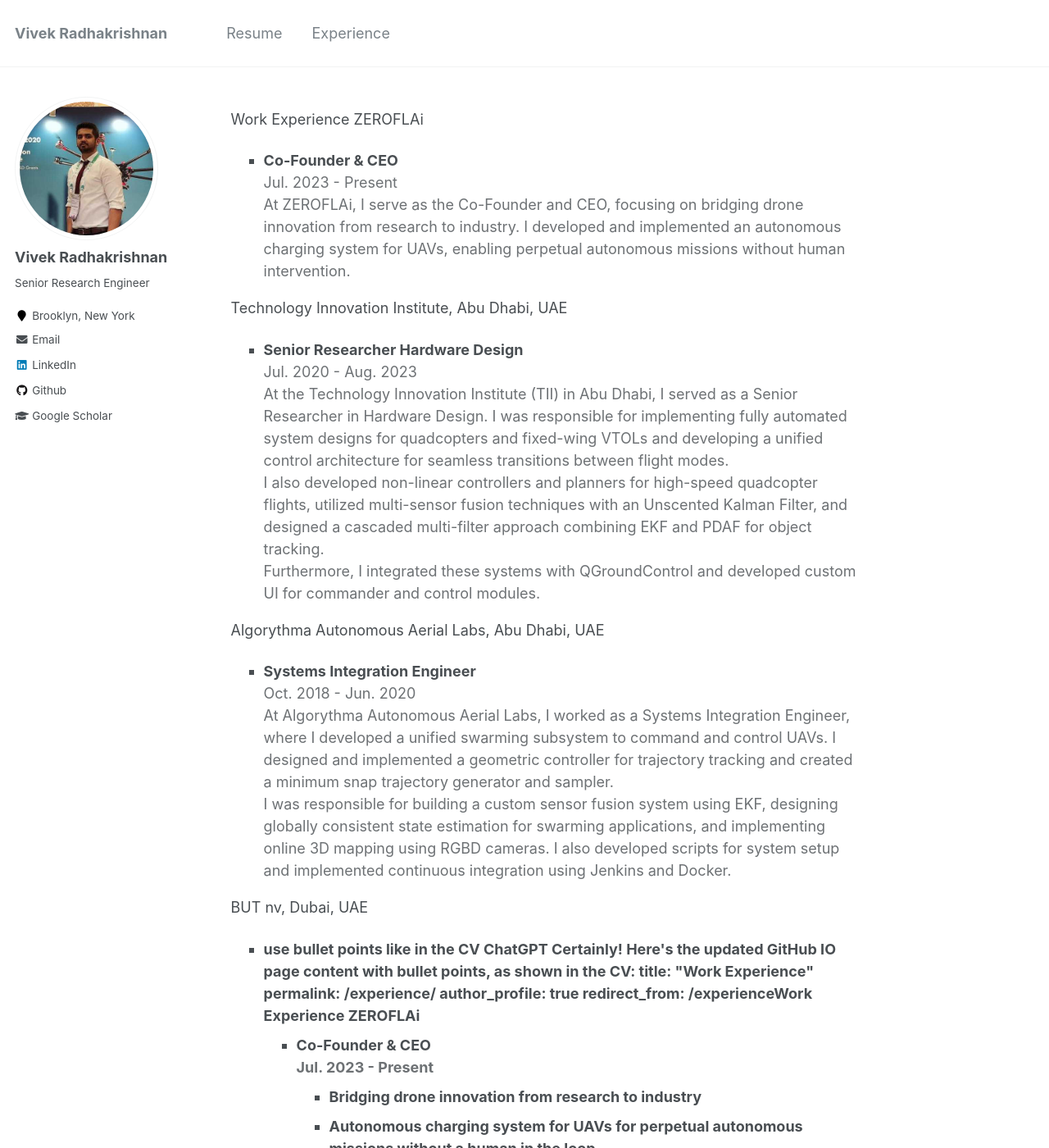
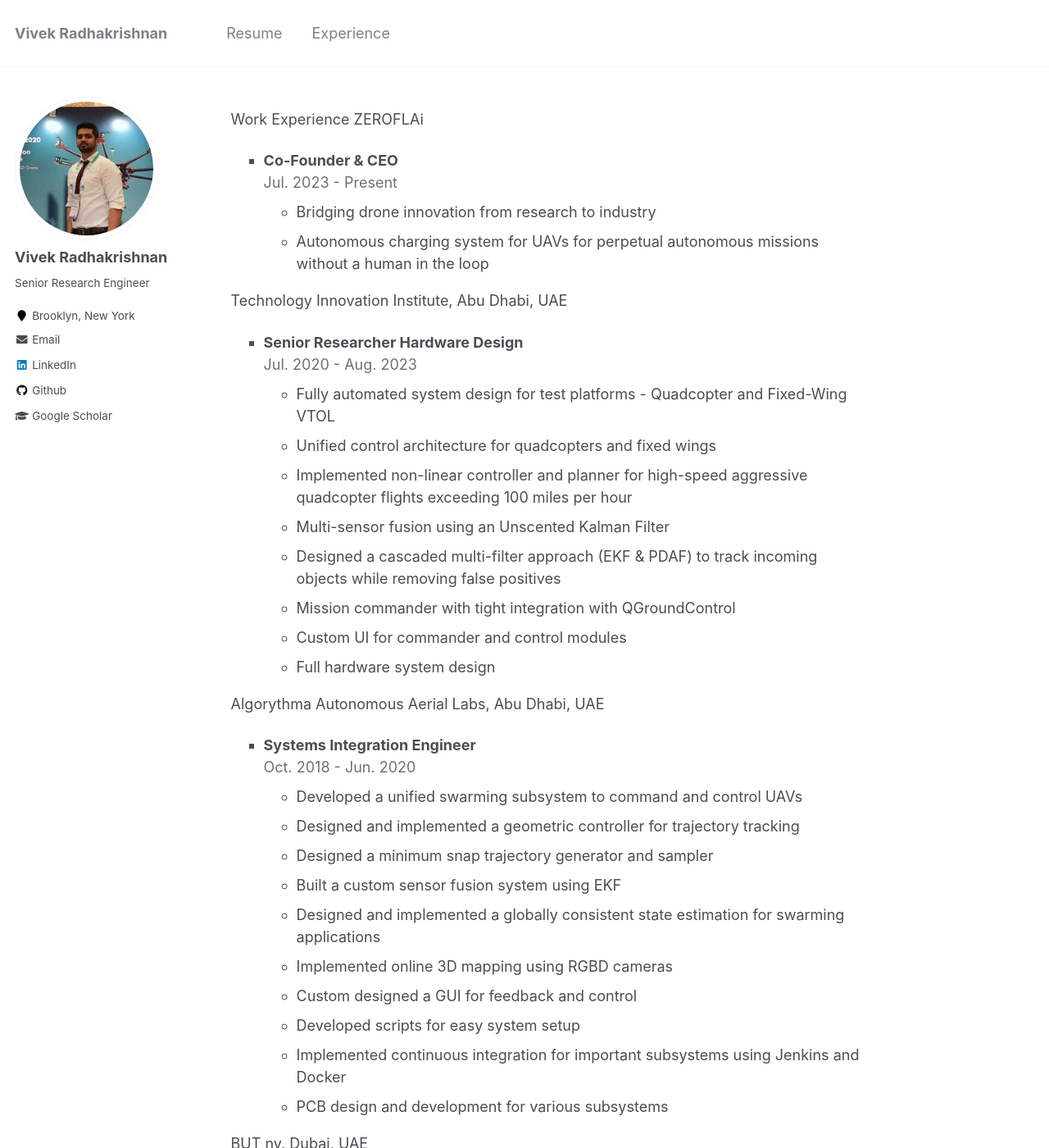
Before and after one commit to vivekrk44/vivekrk44.github.io, a Jekyll site: the page built from _pages/experience.md, in a window 1280 px wide and 1400 px high. Shown: the whole window at 82% size. Built offline with Jekyll 4.4.1, drawn with Linux system fonts in a browser that asks for light colours.

Commit message:
updated work experience page

```diff
--- a/_pages/experience.md
+++ b/_pages/experience.md
@@ -6,76 +6,7 @@ author_profile: true
 redirect_from:
   - /experience
 ---
-<head>
-<style>
-p.research {
-  text-align: justify;
-}
-div.title {
-  text-align: left;
-  font-weight: bold;
-}
-div.description {
-  text-align: left;
-  opacity: 0.8;
-}
-</style>
-</head>
-Work Experience
-ZEROFLAi
-<ul style="list-style-type:square">
-<li>
-<div class="title">Co-Founder & CEO</div>
-<div class="description">Jul. 2023 - Present</div>
-<div class="description">
-At ZEROFLAi, I serve as the Co-Founder and CEO, focusing on bridging drone innovation from research to industry. I developed and implemented an autonomous charging system for UAVs, enabling perpetual autonomous missions without human intervention.
-</div>
-</li>
-</ul>
-Technology Innovation Institute, Abu Dhabi, UAE
-<ul style="list-style-type:square">
-<li>
-<div class="title">Senior Researcher Hardware Design</div>
-<div class="description">Jul. 2020 - Aug. 2023</div>
-<div class="description">
-At the Technology Innovation Institute (TII) in Abu Dhabi, I served as a Senior Researcher in Hardware Design. I was responsible for implementing fully automated system designs for quadcopters and fixed-wing VTOLs and developing a unified control architecture for seamless transitions between flight modes.
-</div>
-<div class="description">
-I also developed non-linear controllers and planners for high-speed quadcopter flights, utilized multi-sensor fusion techniques with an Unscented Kalman Filter, and designed a cascaded multi-filter approach combining EKF and PDAF for object tracking.
-</div>
-<div class="description">
-Furthermore, I integrated these systems with QGroundControl and developed custom UI for commander and control modules.
-</div>
-</li>
-</ul>
-Algorythma Autonomous Aerial Labs, Abu Dhabi, UAE
-<ul style="list-style-type:square">
-<li>
-<div class="title">Systems Integration Engineer</div>
-<div class="description">Oct. 2018 - Jun. 2020</div>
-<div class="description">
-At Algorythma Autonomous Aerial Labs, I worked as a Systems Integration Engineer, where I developed a unified swarming subsystem to command and control UAVs. I designed and implemented a geometric controller for trajectory tracking and created a minimum snap trajectory generator and sampler.
-</div>
-<div class="description">
-I was responsible for building a custom sensor fusion system using EKF, designing globally consistent state estimation for swarming applications, and implementing online 3D mapping using RGBD cameras. I also developed scripts for system setup and implemented continuous integration using Jenkins and Docker.
-</div>
-</li>
-</ul>
-BUT nv, Dubai, UAE
-<ul style="list-style-type:square">
-<li>
-<div class="title">
-use bullet points like in  the CV
-ChatGPT
-Certainly! Here's the updated GitHub IO page content with bullet points, as shown in the CV:
 
-<!-- layout: archive -->
-title: "Work Experience"
-permalink: /experience/
-author_profile: true
-redirect_from:
-
-/experience
 <head>
 <style>
 p.research {
```
